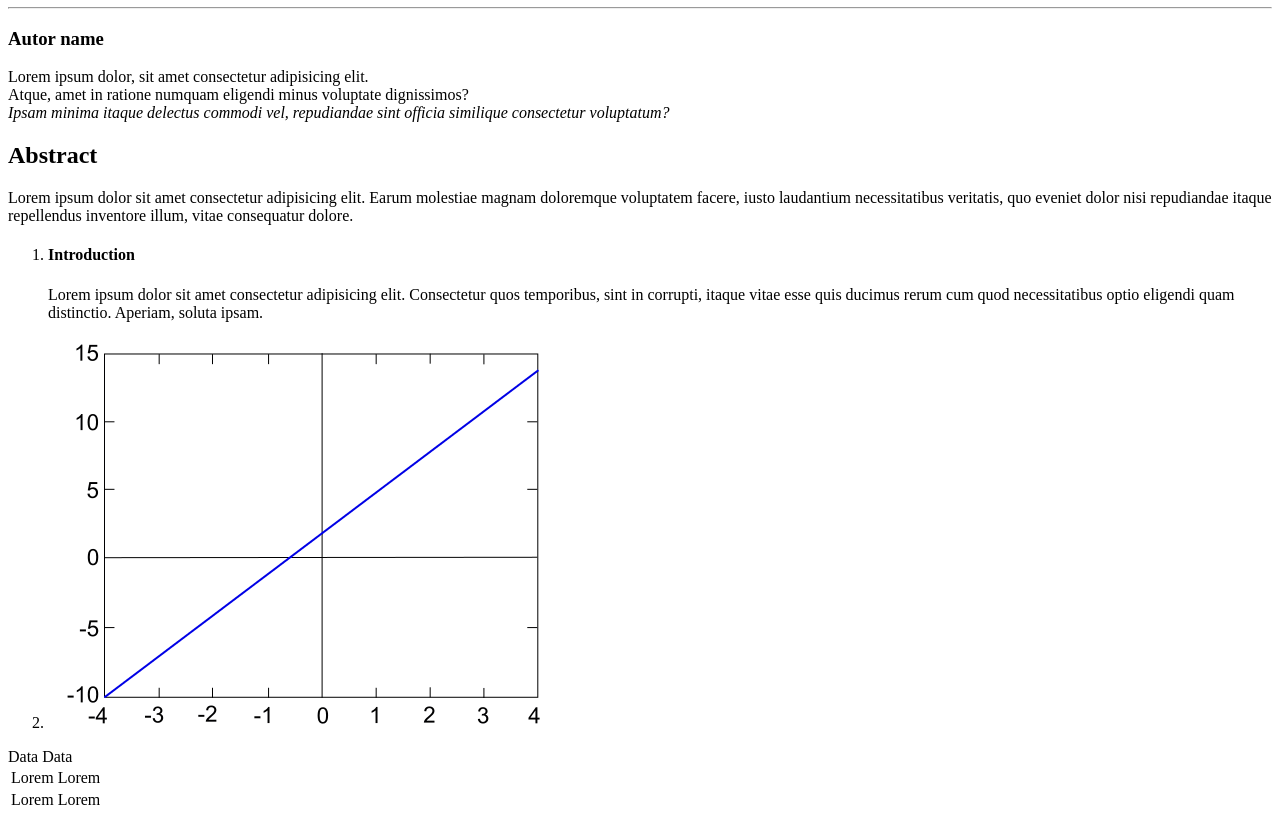
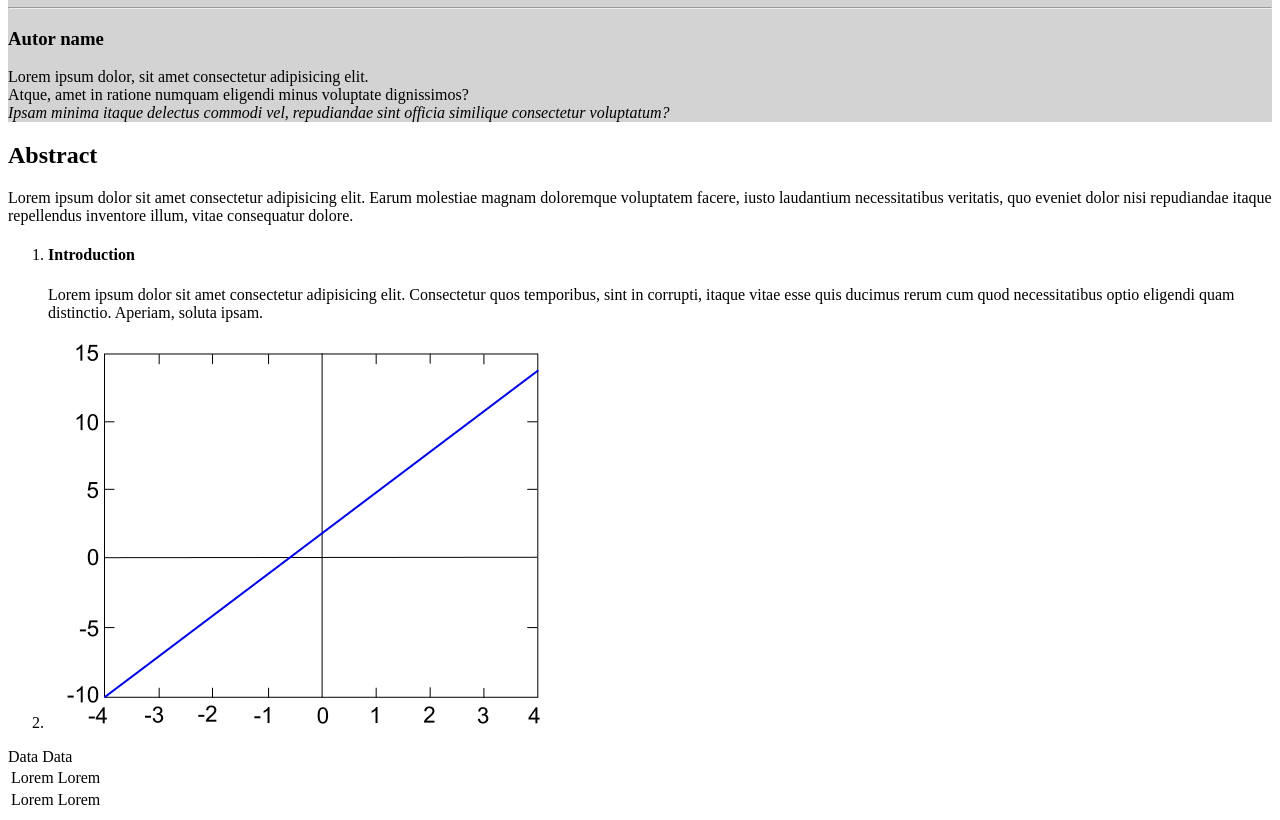
Before and after one commit to Edurante18/HTML-HELLO-WORLD, a plain HTML site: page index.html in a window 1280 px wide. Shown: the part 73-893 px from the top of the page. Drawn offline with Linux system fonts and the light colour scheme.

Commit message:
creazione file css

```diff
--- a/index.html
+++ b/index.html
@@ -5,6 +5,7 @@
     <meta charset="UTF-8">
     <meta http-equiv="X-UA-Compatible" content="IE=edge">
     <meta name="viewport" content="width=device-width, initial-scale=1.0">
+    <link rel="stylesheet" href="style.css">
     <title>Paper scientifico</title>
 </head>
 <body>
--- /dev/null
+++ b/style.css
@@ -0,0 +1,3 @@
+header {
+    background-color: lightgrey;
+}
```
